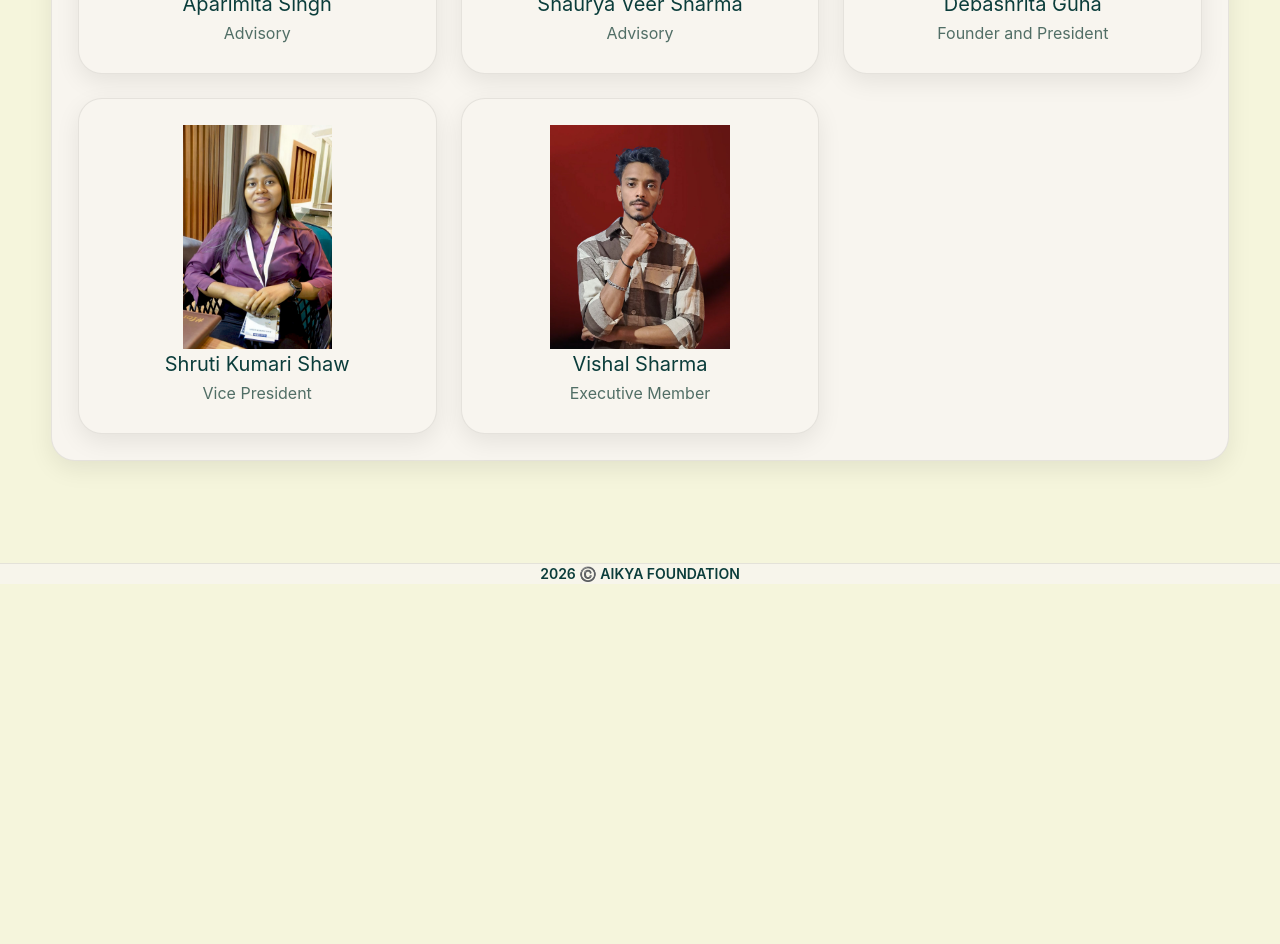
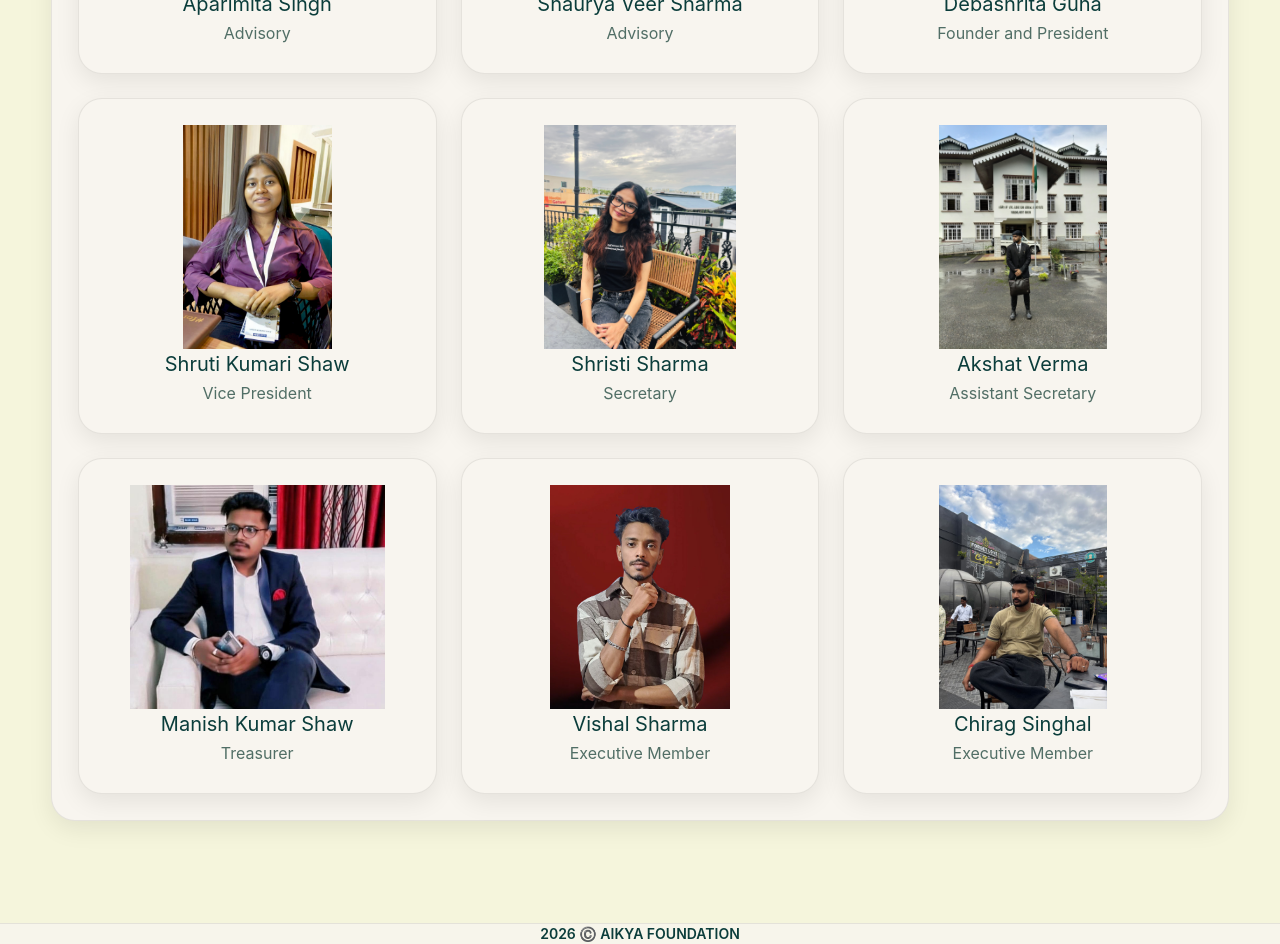
Before and after one commit to AIKYAFOUNDATION/CODE_AIKYA_FOUNDATION, a Next.js app in the folder aikya-website/: page /team in a window 1280 px wide. Shown: the part 620-1564 px from the top of the page. Before the commit the page ends 1204 px from the top, so only its background shows below. Built offline with nearby package versions, Linux system fonts and the light colour scheme.

Commit message:
Add new governing body members and reorder by designation hierarchy

```diff
--- a/aikya-website/data/team.ts
+++ b/aikya-website/data/team.ts
@@ -20,8 +20,28 @@ export const governingBody = [
     image: "/images/team/IMGSKS.jpeg",
   },
   {
+    name: "Shristi Sharma",
+    designation: "Secretary",
+    image: "/images/team/IMGSS.jpeg",
+  },
+  {
+    name: "Akshat Verma",
+    designation: "Assistant Secretary",
+    image: "/images/team/IMGAV.jpeg",
+  },
+  {
+    name: "Manish Kumar Shaw",
+    designation: "Treasurer",
+    image: "/images/team/IMGMKS.jpeg",
+  },
+  {
     name: "Vishal Sharma",
     designation: "Executive Member",
     image: "/images/team/IMGVS.jpg",
   },
+  {
+    name: "Chirag Singhal",
+    designation: "Executive Member",
+    image: "/images/team/IMGCS.jpeg",
+  },
 ];
```
